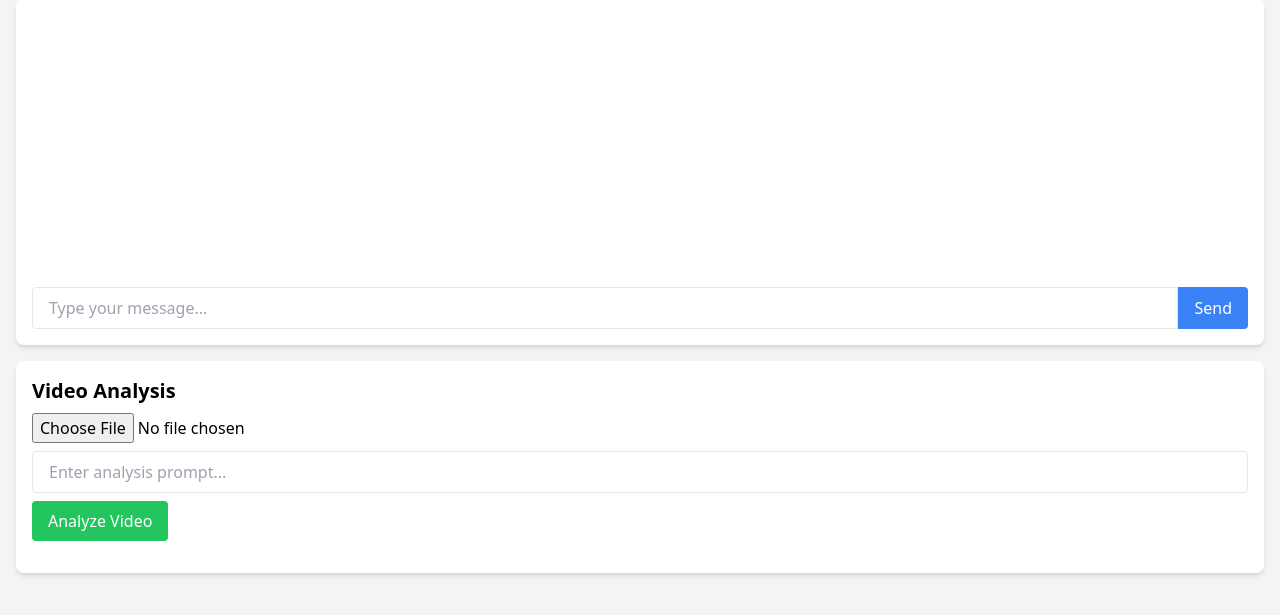
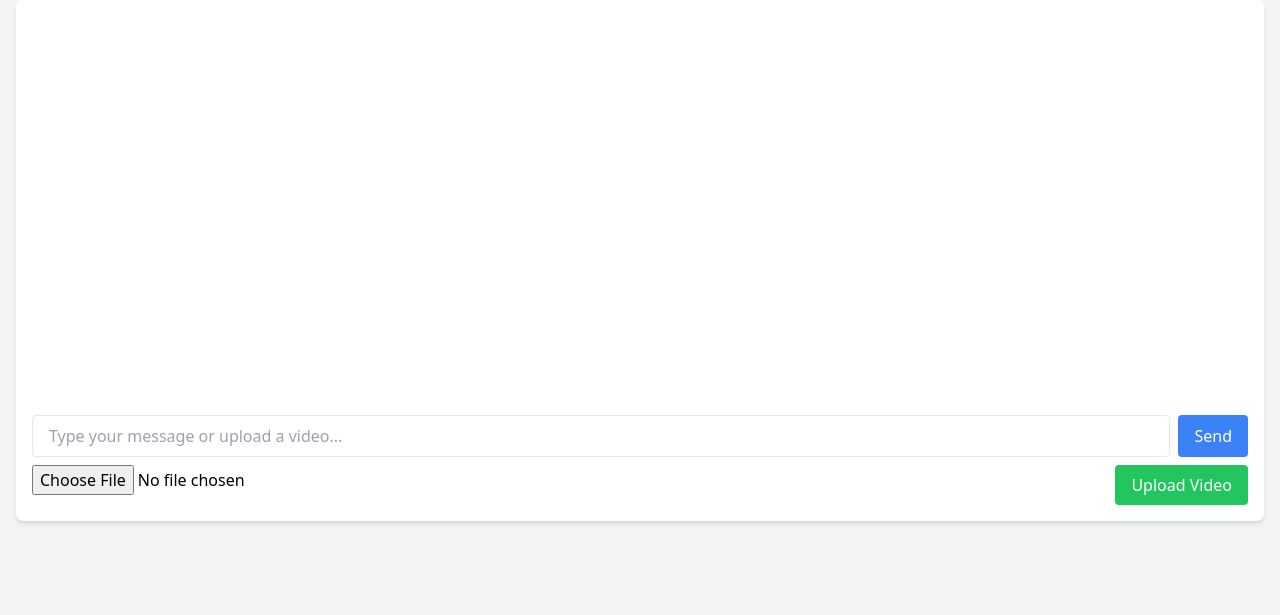
Before and after one commit to casperarmani/rodwaveFLASKVersion, a Flask app: page / in a window 1280 px wide. Shown: the part 69-684 px from the top of the page. Run offline with Flask 2, Linux system fonts and the light colour scheme; some libraries are stand-ins or nearby versions.

Commit message:
got it working with expirmntal version of gem

```diff
--- a/app.py
+++ b/app.py
@@ -17,8 +17,12 @@ def send_message():
 
 @app.route('/analyze_video', methods=['POST'])
 def analyze_video():
+    if 'video' not in request.files:
+        return jsonify({'response': 'No video file uploaded'})
+
     video_file = request.files['video']
-    prompt = request.form['prompt']
+    if video_file.filename == '':
+        return jsonify({'response': 'No video file selected'})
 
     # Save the uploaded file temporarily
     video_path = os.path.join('temp', video_file.filename)
@@ -26,7 +30,7 @@ def analyze_video():
     video_file.save(video_path)
 
     # Analyze the video
-    analysis_result = chatbot.analyze_video(video_path, prompt)
+    analysis_result = chatbot.analyze_video(video_path)
 
     # Remove the temporary file
     os.remove(video_path)
--- a/templates/index.html
+++ b/templates/index.html
@@ -10,18 +10,17 @@
     <div class="container mx-auto p-4">
         <h1 class="text-3xl font-bold mb-4">Gemini Chatbot with Video Analysis</h1>
         <div class="bg-white rounded-lg shadow-md p-4 mb-4">
-            <div id="chat-messages" class="mb-4 h-64 overflow-y-auto"></div>
-            <div class="flex">
-                <input type="text" id="user-input" class="flex-grow border rounded-l px-4 py-2" placeholder="Type your message...">
-                <button onclick="sendMessage()" class="bg-blue-500 text-white px-4 py-2 rounded-r">Send</button>
+            <div id="chat-messages" class="mb-4 h-96 overflow-y-auto"></div>
+            <div class="flex flex-col space-y-2">
+                <div class="flex space-x-2">
+                    <input type="text" id="user-input" class="flex-grow border rounded px-4 py-2" placeholder="Type your message or upload a video...">
+                    <button onclick="sendMessage()" class="bg-blue-500 text-white px-4 py-2 rounded">Send</button>
+                </div>
+                <div class="flex space-x-2">
+                    <input type="file" id="video-file" accept="video/*" class="flex-grow">
+                    <button onclick="uploadVideo()" class="bg-green-500 text-white px-4 py-2 rounded">Upload Video</button>
+                </div>
             </div>
-        </div>
-        <div class="bg-white rounded-lg shadow-md p-4">
-            <h2 class="text-xl font-semibold mb-2">Video Analysis</h2>
-            <input type="file" id="video-file" accept="video/*" class="mb-2">
-            <input type="text" id="analysis-prompt" class="w-full border rounded px-4 py-2 mb-2" placeholder="Enter analysis prompt...">
-            <button onclick="analyzeVideo()" class="bg-green-500 text-white px-4 py-2 rounded">Analyze Video</button>
-            <div id="analysis-result" class="mt-4"></div>
         </div>
     </div>
     <script>
@@ -45,13 +44,12 @@
             }
         }
 
-        function analyzeVideo() {
+        function uploadVideo() {
             const videoFile = document.getElementById('video-file').files[0];
-            const prompt = document.getElementById('analysis-prompt').value.trim();
-            if (videoFile && prompt) {
+            if (videoFile) {
+                appendMessage('You', `Uploading video: ${videoFile.name}`);
                 const formData = new FormData();
                 formData.append('video', videoFile);
-                formData.append('prompt', prompt);
 
                 fetch('/analyze_video', {
                     method: 'POST',
@@ -59,7 +57,7 @@
                 })
                 .then(response => response.json())
                 .then(data => {
-                    document.getElementById('analysis-result').innerHTML = `<strong>Analysis Result:</strong><br>${data.response}`;
+                    appendMessage('Chatbot', `Video Analysis: ${data.response}`);
                 });
             }
         }
@@ -67,6 +65,7 @@
         function appendMessage(sender, message) {
             const chatMessages = document.getElementById('chat-messages');
             const messageElement = document.createElement('div');
+            messageElement.className = 'mb-2';
             messageElement.innerHTML = `<strong>${sender}:</strong> ${message}`;
             chatMessages.appendChild(messageElement);
             chatMessages.scrollTop = chatMessages.scrollHeight;
```
Also changed, not shown: chatbot.py (+32 -17 lines).
